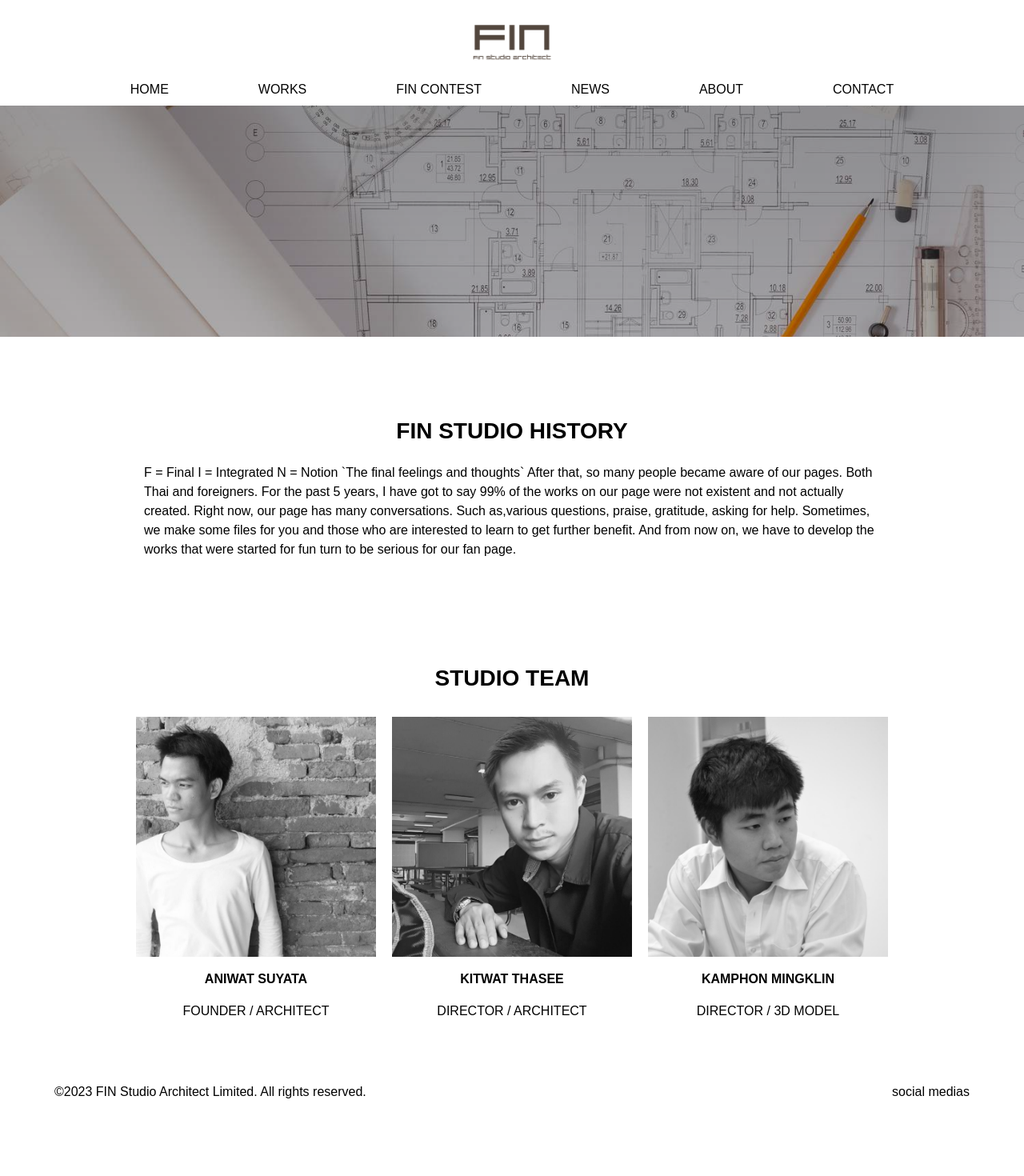
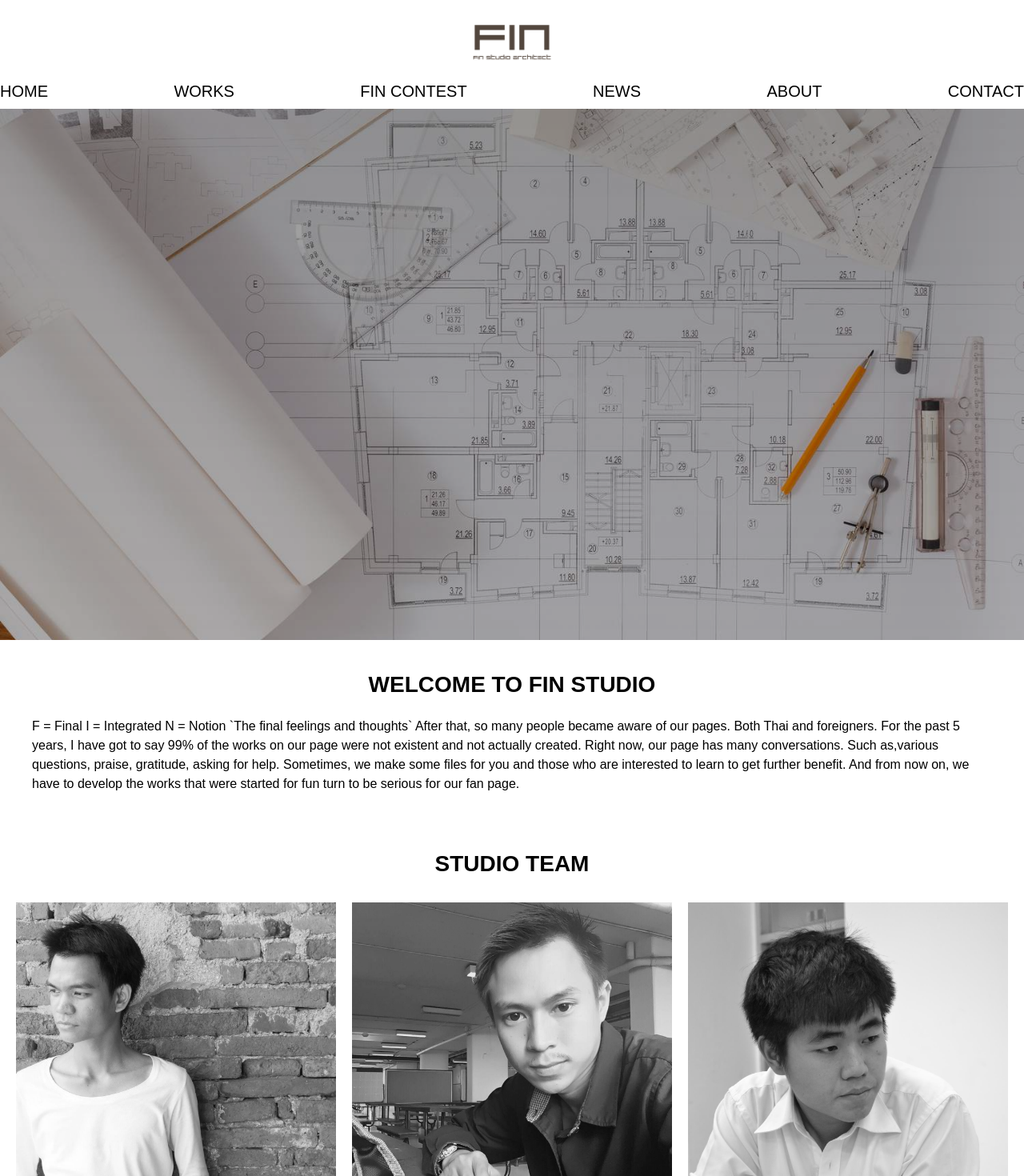
Before and after one commit to thanatP-Bz/fin-studio, a Next.js app: page /about in a window 1280 px wide. Shown: the top 1470 px of the page at 80% size. Before the commit the page ends 1390 px from the top, so only its background shows below. Built offline with nearby package versions, Linux system fonts and the light colour scheme; a web font is replaced by a local one.

Commit message:
fixedImg

```diff
--- a/src/app/about/page.jsx
+++ b/src/app/about/page.jsx
@@ -7,25 +7,27 @@ import kitwat from "../../../public/kitwat.png";
 const About = () => {
   return (
     <>
-      <div className="mb-[10%] flex h-[100vh] w-screen flex-col items-center justify-center md:mb-0">
-        <div className="about-img flex h-[50%] w-full items-center justify-center overflow-hidden bg-cover md:mt-[7%] md:h-[100%]"></div>
+      <div className="flex h-[100vh] w-screen items-center justify-center">
+        <div className="mb-[10%] flex h-[100vh] w-screen flex-col items-center justify-center md:mb-0">
+          <div className="about-img flex h-[100%] w-full items-center justify-center overflow-hidden bg-cover md:mt-[7%] md:h-[100%]"></div>
+        </div>
+      </div>
+      <div className="flex w-full flex-col items-center justify-center gap-y-0 p-4 md:h-[100%] md:justify-center md:gap-x-4 md:gap-y-6 md:p-10">
+        <h1 className="text-2xl font-bold uppercase md:text-[28px]">
+          Welcome to Fin Studio
+        </h1>
 
-        <div className="flex h-[50%] w-full max-w-[1000px] flex-col items-center justify-start gap-y-0 p-4 md:h-[100%] md:justify-center md:gap-x-4 md:gap-y-6 md:p-10">
-          <h1 className="text-2xl font-bold uppercase md:text-[28px]">
-            Fin Studio History
-          </h1>
-          <p>
-            F = Final I = Integrated N = Notion `The final feelings and
-            thoughts` After that, so many people became aware of our pages. Both
-            Thai and foreigners. For the past 5 years, I have got to say 99% of
-            the works on our page were not existent and not actually created.
-            Right now, our page has many conversations. Such as,various
-            questions, praise, gratitude, asking for help. Sometimes, we make
-            some files for you and those who are interested to learn to get
-            further benefit. And from now on, we have to develop the works that
-            were started for fun turn to be serious for our fan page.
-          </p>
-        </div>
+        <p>
+          F = Final I = Integrated N = Notion `The final feelings and thoughts`
+          After that, so many people became aware of our pages. Both Thai and
+          foreigners. For the past 5 years, I have got to say 99% of the works
+          on our page were not existent and not actually created. Right now, our
+          page has many conversations. Such as,various questions, praise,
+          gratitude, asking for help. Sometimes, we make some files for you and
+          those who are interested to learn to get further benefit. And from now
+          on, we have to develop the works that were started for fun turn to be
+          serious for our fan page.
+        </p>
       </div>
 
       {/* team */}
@@ -33,20 +35,20 @@ const About = () => {
         <h1 className=" p-8 text-2xl font-bold md:text-[28px]">studio team</h1>
         <div className="flex flex-col items-center justify-center gap-5 md:flex-row md:items-start">
           <div className="flex flex-col gap-y-4 bg-white">
-            <Image src={aniwat} width={300} height={300} alt="aniwat" />
+            <Image src={aniwat} width={400} height={400} alt="aniwat" />
 
             <h1 className="font-bold">Aniwat Suyata</h1>
             <p>Founder / Architect</p>
           </div>
 
           <div className=" flex flex-col gap-y-4 bg-white">
-            <Image src={kitwat} width={300} height={300} alt="kitwat" />
+            <Image src={kitwat} width={400} height={400} alt="kitwat" />
             <h1 className="font-bold">Kitwat Thasee</h1>
             <p>Director / Architect</p>
           </div>
 
           <div className="flex flex-col gap-y-4 bg-white">
-            <Image src={kamphon} width={300} height={300} alt="kamphon" />
+            <Image src={kamphon} width={400} height={400} alt="kamphon" />
 
             <h1 className="font-bold">Kamphon Mingklin</h1>
             <p>Director / 3D model</p>
--- a/src/app/contact/page.jsx
+++ b/src/app/contact/page.jsx
@@ -5,15 +5,14 @@ const Contact = () => {
     <>
       <div className="flex h-[100vh] w-screen items-center justify-center">
         <div className="mb-[10%] flex h-[100vh] w-screen flex-col items-center justify-center md:mb-0">
-          <div className="home-img flex h-[50%] w-full items-center justify-center overflow-hidden bg-cover md:mt-[7%] md:h-[100%]"></div>
-
-          <div className="flex h-[50%] w-full max-w-[1000px] flex-col items-center justify-start gap-y-0 p-4 md:h-[100%] md:justify-center md:gap-x-4 md:gap-y-6 md:p-10">
-            <h1 className="text-2xl font-bold uppercase md:text-[28px]">
-              Welcome to Fin Studio
-            </h1>
-            <p>Modern Architectures, Interiors, Designs and Inspirations</p>
-          </div>
+          <div className="contact-img flex h-[100%] w-full items-center justify-center overflow-hidden bg-cover md:mt-[7%] md:h-[100%]"></div>
         </div>
+      </div>
+      <div className="flex w-full flex-col items-center justify-center gap-y-0 p-4 md:h-[100%] md:justify-center md:gap-x-4 md:gap-y-6 md:p-10">
+        <h1 className="text-2xl font-bold uppercase md:text-[28px]">
+          Welcome to Fin Studio
+        </h1>
+        <p>Modern Architectures, Interiors, Designs and Inspirations</p>
       </div>
     </>
   );
--- a/src/app/page.tsx
+++ b/src/app/page.tsx
@@ -5,15 +5,14 @@ const Homepage = () => {
     <>
       <div className="flex h-[100vh] w-screen items-center justify-center">
         <div className="mb-[10%] flex h-[100vh] w-screen flex-col items-center justify-center md:mb-0">
-          <div className="home-img flex h-[50%] w-full items-center justify-center overflow-hidden bg-cover md:mt-[7%] md:h-[100%]"></div>
-
-          <div className="flex h-[50%] w-full max-w-[1000px] flex-col items-center justify-start gap-y-0 p-4 md:h-[100%] md:justify-center md:gap-x-4 md:gap-y-6 md:p-10">
-            <h1 className="text-2xl font-bold uppercase md:text-[28px]">
-              Welcome to Fin Studio
-            </h1>
-            <p>Modern Architectures, Interiors, Designs and Inspirations</p>
-          </div>
+          <div className="home-img flex h-[100%] w-full items-center justify-center overflow-hidden bg-cover md:mt-[7%] md:h-[100%]"></div>
         </div>
+      </div>
+      <div className="flex w-full flex-col items-center justify-center gap-y-0 p-4 md:h-[100%] md:justify-center md:gap-x-4 md:gap-y-6 md:p-10">
+        <h1 className="text-2xl font-bold uppercase md:text-[28px]">
+          Welcome to Fin Studio
+        </h1>
+        <p>Modern Architectures, Interiors, Designs and Inspirations</p>
       </div>
     </>
   );
--- a/src/components/navbar/NavbarMain.jsx
+++ b/src/components/navbar/NavbarMain.jsx
@@ -45,10 +45,14 @@ const NavbarMain = () => {
             <Image src={Logo} width={100} height={100} alt="logo" />
           </Link>
 
-          <div className="flex gap-x-[7rem]">
+          <div className="flex w-full max-w-[1400px] items-center justify-between ">
             {links.map((link) => {
               return (
-                <Link key={link.id} href={link.url} className=" uppercase">
+                <Link
+                  key={link.id}
+                  href={link.url}
+                  className=" text-xl uppercase"
+                >
                   <span className="link link-underline link-underline-black">
                     {link.title}
                   </span>
```
